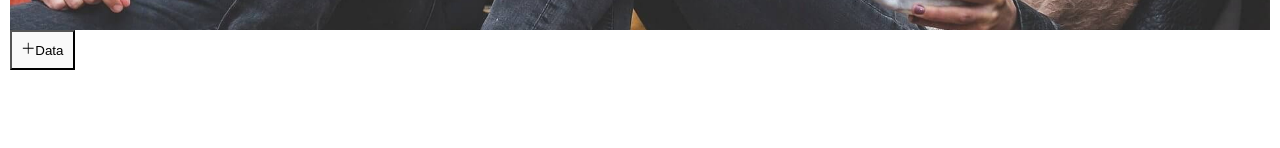
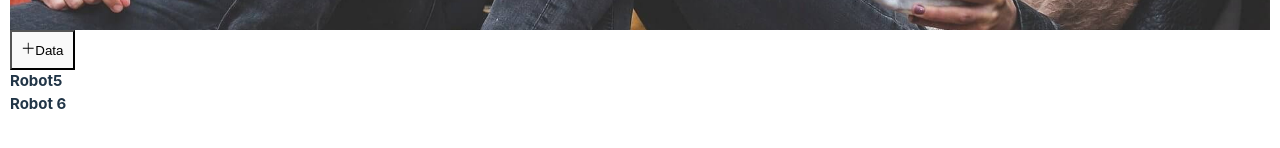
Before and after one commit to Christiano0407/react_init, a React (Vite) app in the folder react_init/: page / in a window 1280 px wide. Shown: the part 406-554 px from the top of the page. Built offline with nearby package versions, Linux system fonts and the light colour scheme.

Commit message:
add new component of arrays

```diff
--- /dev/null
+++ b/react_init/src/fetch/Arrays.jsx
@@ -0,0 +1,23 @@
+//**! ==== Array Data ==== This is not Component => < */
+const users = [
+  {
+    id: 1,
+    name: "Robot5",
+    image: "https://robohash.org/user5",
+  },
+  {
+    id: 2,
+    name: "Robot 6",
+    image: "https://robohash.org/user1",
+  },
+];
+
+export function Users() {
+  return (
+    <>
+      {users.map((user, index) => {
+        return <h2 key={index}>{user.name}</h2>;
+      })}
+    </>
+  );
+}
--- a/react_init/src/modules/header.jsx
+++ b/react_init/src/modules/header.jsx
@@ -10,10 +10,11 @@ import imgHero from "../assets/img/people.jpg";
   handleChange,
 } from "../components/eventHandler/Buttons"; */
 import { Post } from "../fetch/Post";
+import { Users } from "../fetch/Arrays";
 
 //**? ===> Header */
 export function Header(props) {
-  console.log(props);
+  //console.log(props);
   return (
     <>
       <header className="header">
@@ -49,6 +50,7 @@ export function Header(props) {
           </div>
         </section>
         <Post />
+        <Users />
       </header>
     </>
   );
```
Also changed, not shown: react_init/src/fetch/array.jsx (added, +13 -0 lines), react_init/src/fetch/newArray.jsx (added).
